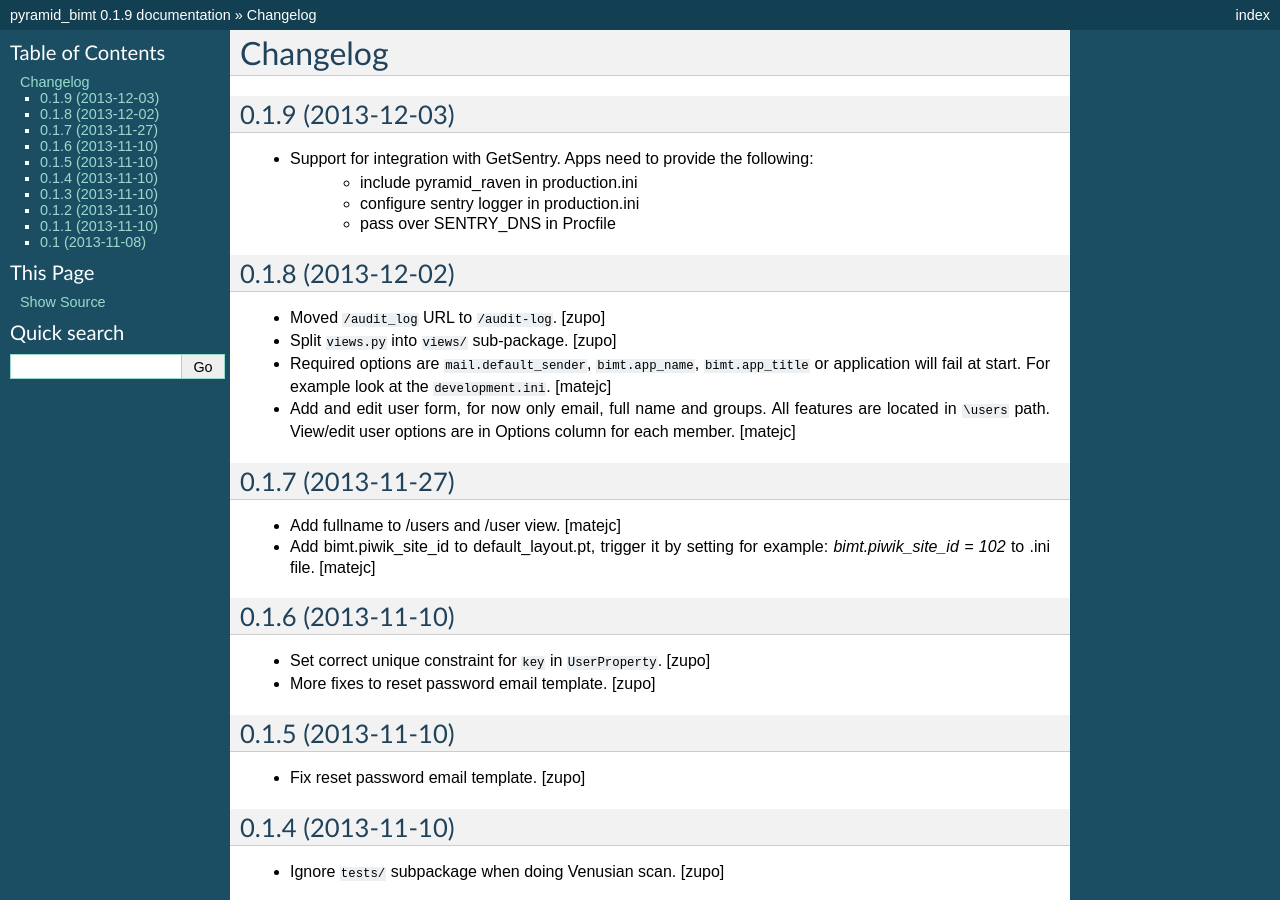
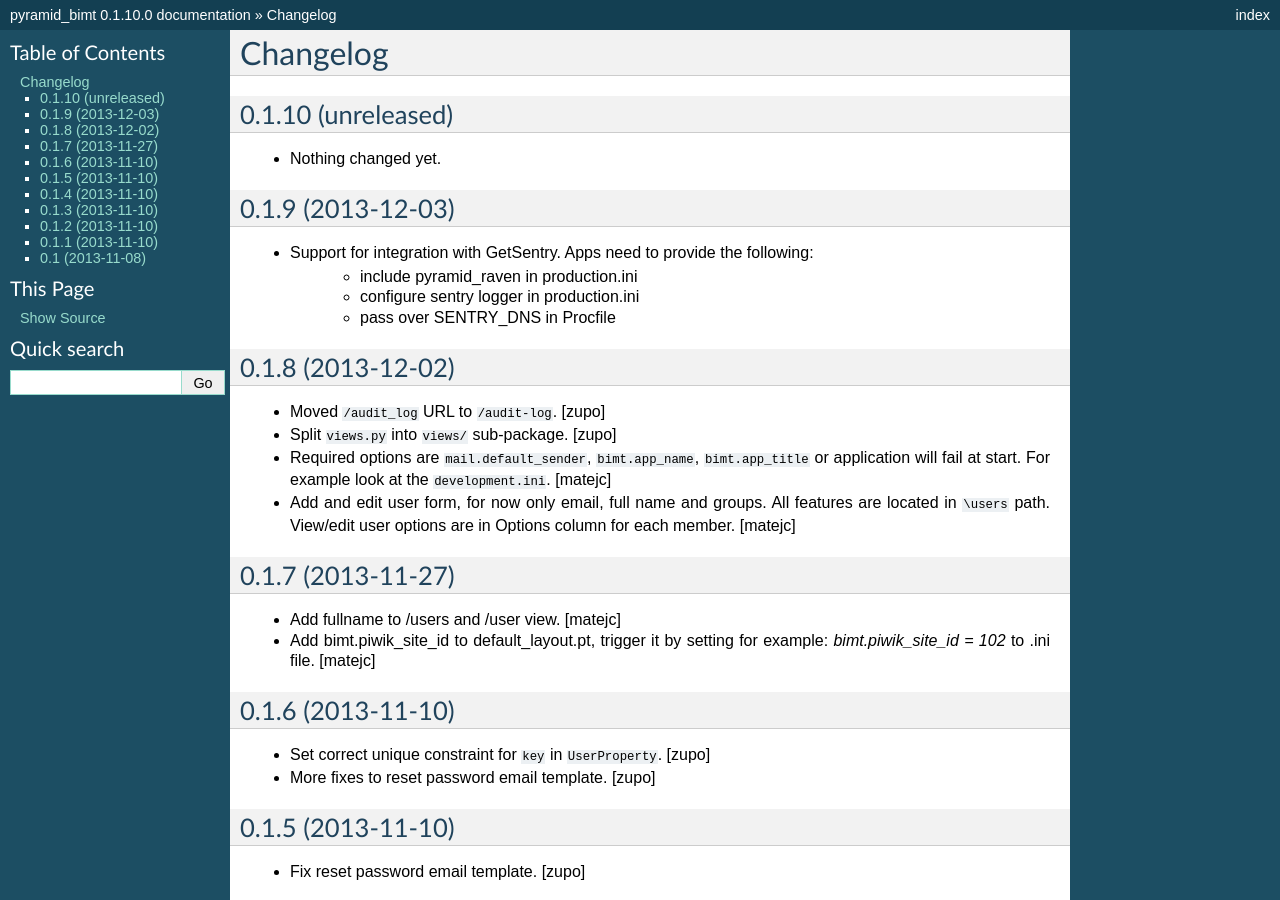
Before and after one commit to persho/pyramid_bimt, a Sphinx documentation site: the page built from docs/CHANGELOG.rst, in a window 1280 px wide and 900 px high. Built offline with Sphinx 7.4.7, drawn with Linux system fonts in a browser that asks for light colours; some of the changed text lies outside the part shown.

Commit message:
Back to development: 0.1.10

```diff
--- a/docs/CHANGELOG.rst
+++ b/docs/CHANGELOG.rst
@@ -2,6 +2,12 @@
 
 Changelog
 =========
+
+
+0.1.10 (unreleased)
+-------------------
+
+- Nothing changed yet.
 
 
 0.1.9 (2013-12-03)
--- a/setup.py
+++ b/setup.py
@@ -18,7 +18,7 @@ long_description = \
 
 setup(
     name='pyramid_bimt',
-    version='0.1.9',
+    version='0.1.10.dev0',
     description='Base package for BIMT apps.',
     long_description=long_description,
     classifiers=[
```
